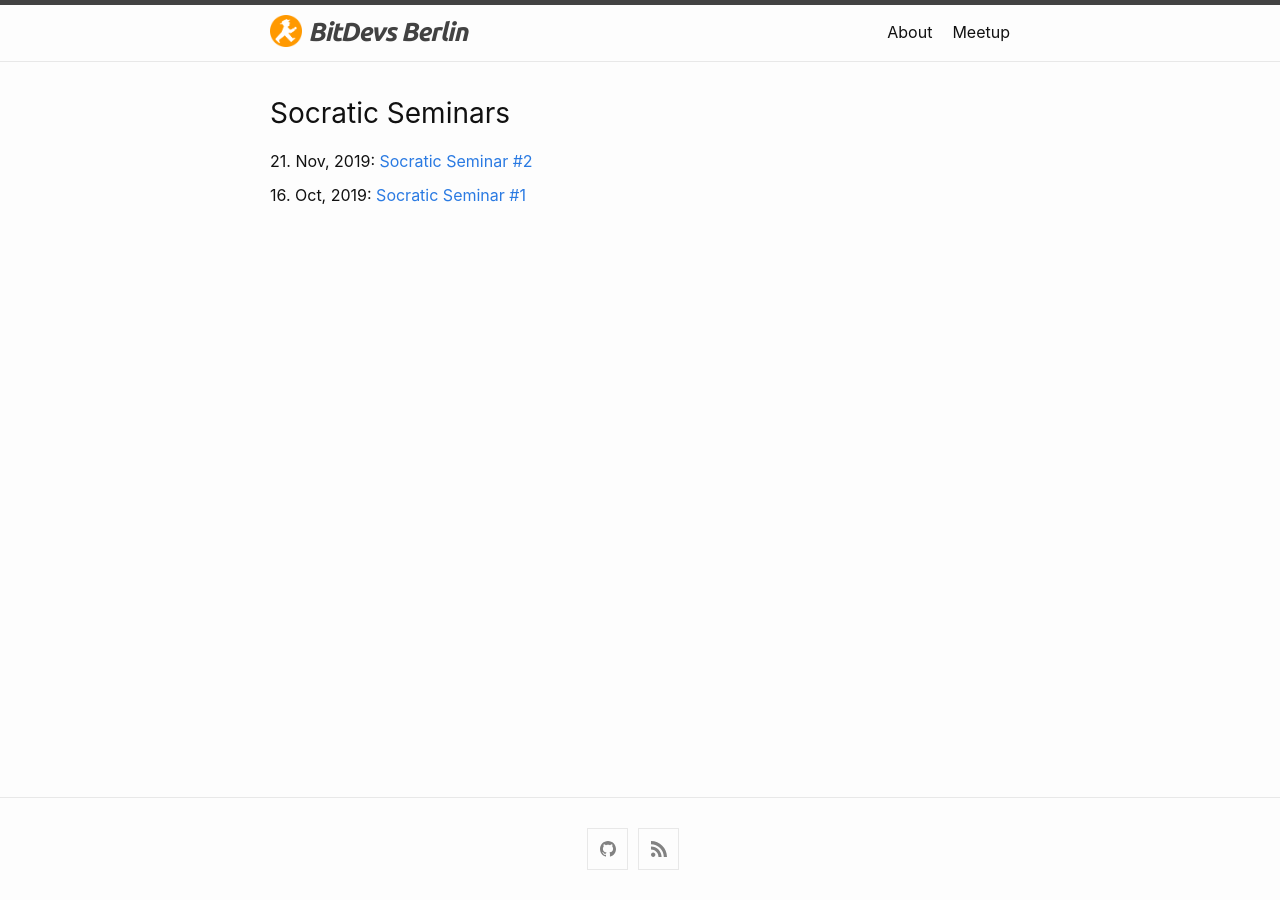
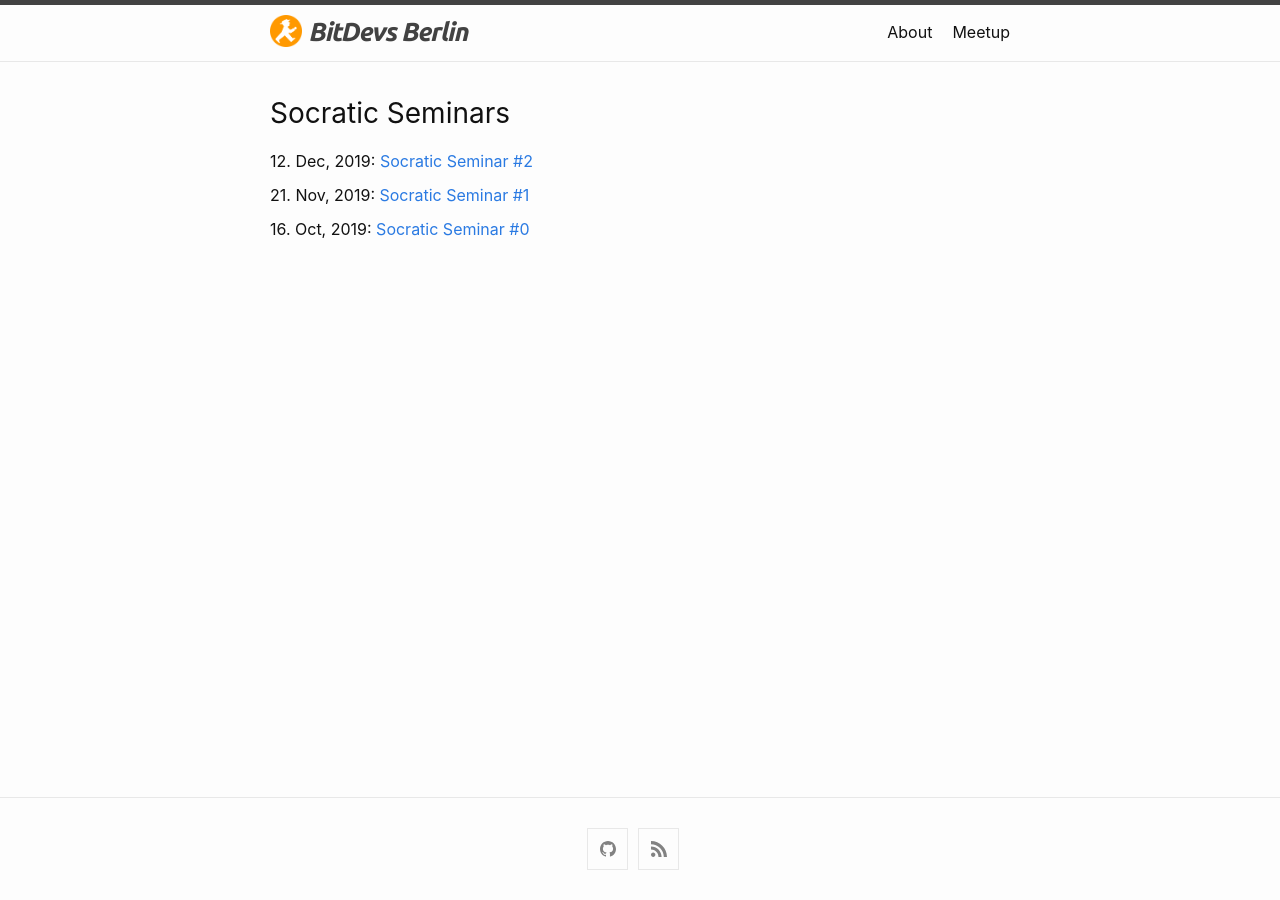
Before and after one commit to fjahr/bitdevsberlin, a Jekyll site: the page built from index.md, in a window 1280 px wide. Built offline with Jekyll 4.4.1, drawn with Linux system fonts in a browser that asks for light colours.

```diff
--- a/_posts/2019-10-16-socratic-seminar-1.md
+++ b/_posts/2019-10-16-socratic-seminar-0.md
@@ -1,6 +1,6 @@
 ---
 layout: post
-title: "Socratic Seminar #1"
+title: "Socratic Seminar #0"
 ---
 
 [Meetup](https://www.meetup.com/Bitcoin-Lab-Berlin/events/263934153/)
```
Also changed, not shown: _posts/2019-11-21-socratic-seminar-1.md (renamed from _posts/2019-11-21-socratic-seminar-2.md, +1 -1 lines), _posts/2019-12-12-socratic-seminar-2.md (added, +6 -0 lines).
